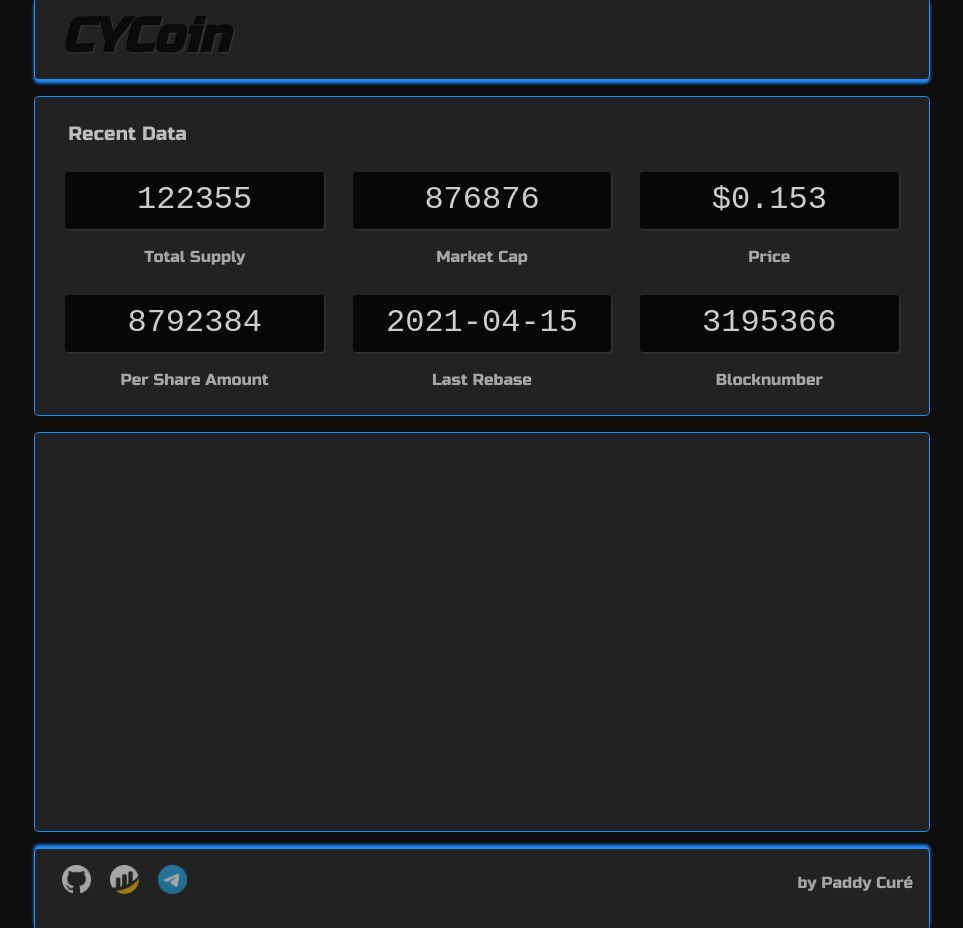
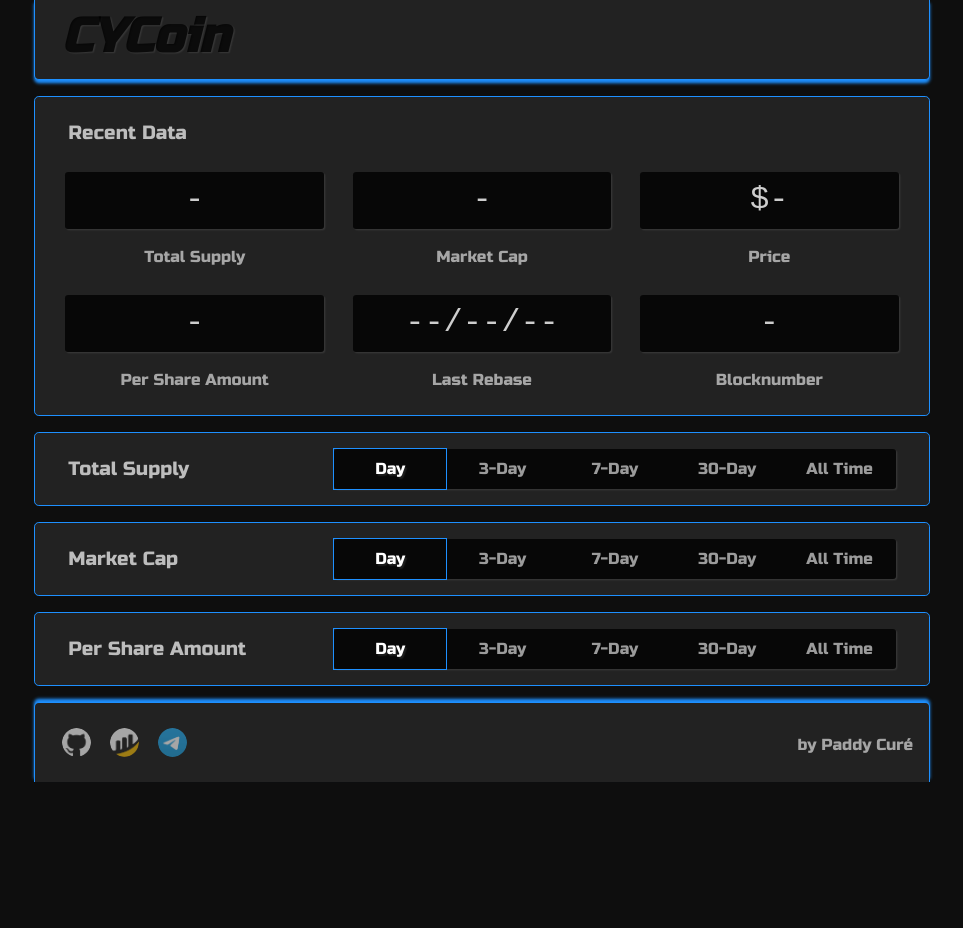
Before and after one commit to hal0177/cyc-metrics, a React (Create React App) app in the folder frontend/: page / in a window 1280 px wide. Shown: the whole page, without its empty margins (158-1121 px from the left). After the commit the page ends 800 px from the top, so only its background shows below. Built offline with nearby package versions, Linux system fonts and the light colour scheme.

Commit message:
timespan navigation

```diff
--- a/frontend/src/components/Content.jsx
+++ b/frontend/src/components/Content.jsx
@@ -1,7 +1,10 @@
 
 import styled from "styled-components";
 
-import QuickStats from "./QuickStats";
+import QuickStats from "./tabs/QuickStats";
+import TotalSupply from "./tabs/TotalSupply";
+import MarketCap from "./tabs/MarketCap";
+import PerShareAmount from "./tabs/PerShareAmount";
 
 
 const ContentContainer = styled.div`
@@ -27,11 +30,23 @@ const Block = styled.div`
 export default function Content() {
   return (
     <ContentContainer>
+
       <Block w={100} h={40}>
         <QuickStats />
       </Block>
-      <Block w={100} h={50}>
+
+      <Block w={100}>
+        <TotalSupply />
       </Block>
+
+      <Block w={100}>
+        <MarketCap />
+      </Block>
+
+      <Block w={100}>
+        <PerShareAmount />
+      </Block>
+
     </ContentContainer>
   );
 }
--- a/frontend/src/components/Footer.jsx
+++ b/frontend/src/components/Footer.jsx
@@ -23,13 +23,14 @@ const FooterContainer = styled.div`
 const Socials = styled.div`
   display: flex;
   justify-content: space-evenly;
+  align-items: center;
   width: 20%;
   padding: 2vh 1vh;
 `
 
 const A = styled.a`
   display: inline-block;
-  height: 100%;
+  height: 1.8rem;
 `
 
 const Logo = styled.img`
@@ -37,14 +38,16 @@ const Logo = styled.img`
   height: 1.8rem;
   opacity: 0.6;
   cursor: pointer;
+  border-radius: 2rem;
   &:hover {
     opacity: 1;
+    box-shadow: 0.08rem 0.08rem 1rem rgb(255, 255, 255, 0.2);
   }
 `
 
 const Sig = styled.div`
   height: 100%;
-  padding: 3vh 2vh;
+  padding: 4vh 2vh;
   font-family: "Russo One", sans-serif;
   font-size: 1rem;
   color: rgb(252, 252, 252);
@@ -52,6 +55,7 @@ const Sig = styled.div`
   cursor: default;
   &:hover {
     opacity: 1;
+    text-shadow: 0.1rem 0.1rem 0.1rem rgb(255, 255, 255, 0.1);
   }
 `
 
--- a/frontend/src/components/Header.jsx
+++ b/frontend/src/components/Header.jsx
@@ -1,7 +1,7 @@
 
 import styled from "styled-components";
 
-const Banner = styled.div`
+const HeaderContainer = styled.div`
   width: 70vw;
   height: 10vh;
   margin: 0 15% 2vh;
@@ -31,12 +31,10 @@ const Title = styled.div`
 
 export default function Header() {
   return (
-    <>
-      <Banner>
-        <Title>
-          CYCoin
-        </Title>
-      </Banner>
-    </>
+    <HeaderContainer>
+      <Title>
+        CYCoin
+      </Title>
+    </HeaderContainer>
   );
 }
--- /dev/null
+++ b/frontend/src/components/tabs/MarketCap.jsx
@@ -0,0 +1,107 @@
+
+import { useState } from "react";
+import styled from "styled-components";
+
+const MarketCapContainer = styled.div`
+  display: flex;
+  flex-direction: column;
+  width: 100%;
+  height: 100%;
+`
+
+const Nav = styled.div`
+  display: flex;
+  flex-direction: row;
+  width: 100%;
+`
+
+const Title = styled.div`
+  width: 28%;
+  height: 5vh;
+  margin: 0 2%;
+  font-family: "Russo One", sans-serif;
+  font-size: 1.2rem;
+  line-height: 5vh;
+  color: rgb(255, 255, 255, 0.7);
+  cursor: default;
+`
+
+const TimespanContainer = styled.div`
+  width: 68%;
+  height: 5vh;
+  margin: 0 2%;
+  border-radius: 0.2rem;
+  background-color: rgb(0, 0, 0, 0.8);
+  box-shadow: 0.08rem 0.08rem 0.1rem rgb(255, 255, 255, 0.1);
+`
+
+const Timespans = styled.ul`
+  width: 100%;
+  margin: 0;
+  padding: 0;
+  list-style-type: none;
+`
+
+const TimespanSelect = styled.li`
+  display: inline-block;
+  width: 20%;
+  height: 5vh;
+  color: ${props => props.selected ? "rgb(255, 255, 255, 1)" : "rgb(255, 255, 255, 0.6)"};
+  font-family: "Russo One", sans-serif;
+  font-size: 1rem;
+  cursor: pointer;
+  text-align: center;
+  line-height: 5vh;
+  text-shadow: ${props => props.selected ? "0.1rem 0.1rem 0.1rem rgb(255, 255, 255, 0.1)" : ""};
+  // background-color: ${props => props.selected ? "dodgerblue" : ""};
+  outline: ${props => props.selected ? "0.08rem solid dodgerblue" : ""};
+
+  &:hover {
+    background-color: dodgerblue;
+    color: rgb(255, 255, 255, 1);
+    text-shadow: 0.1rem 0.1rem 0.1rem rgb(255, 255, 255, 0.1);
+  }
+`
+
+const Main = styled.div`
+  width: 100%;
+  height: 40vh;
+`
+
+
+export default function MarketCap() {
+
+  const [ timespan, setTimespan ] = useState(0);
+
+  return (
+    <MarketCapContainer>
+
+      <Nav>
+        <Title>
+          Market Cap
+        </Title>
+
+        <TimespanContainer>
+          <Timespans>
+            <TimespanSelect selected={timespan === 0} onClick={() => setTimespan(0)}>
+              Day
+            </TimespanSelect>
+            <TimespanSelect selected={timespan === 1} onClick={() => setTimespan(1)}>
+              3-Day
+            </TimespanSelect>
+            <TimespanSelect selected={timespan === 2} onClick={() => setTimespan(2)}>
+              7-Day
+            </TimespanSelect>
+            <TimespanSelect selected={timespan === 3} onClick={() => setTimespan(3)}>
+              30-Day
+            </TimespanSelect>
+            <TimespanSelect selected={timespan === 4} onClick={() => setTimespan(4)}>
+              All Time
+            </TimespanSelect>
+          </Timespans>
+        </TimespanContainer>
+      </Nav>
+
+    </MarketCapContainer>
+  );
+}
--- /dev/null
+++ b/frontend/src/components/tabs/PerShareAmount.jsx
@@ -0,0 +1,107 @@
+
+import { useState } from "react";
+import styled from "styled-components";
+
+const PerShareAmountContainer = styled.div`
+  display: flex;
+  flex-direction: column;
+  width: 100%;
+  height: 100%;
+`
+
+const Nav = styled.div`
+  display: flex;
+  flex-direction: row;
+  width: 100%;
+`
+
+const Title = styled.div`
+  width: 28%;
+  height: 5vh;
+  margin: 0 2%;
+  font-family: "Russo One", sans-serif;
+  font-size: 1.2rem;
+  line-height: 5vh;
+  color: rgb(255, 255, 255, 0.7);
+  cursor: default;
+`
+
+const TimespanContainer = styled.div`
+  width: 68%;
+  height: 5vh;
+  margin: 0 2%;
+  border-radius: 0.2rem;
+  background-color: rgb(0, 0, 0, 0.8);
+  box-shadow: 0.08rem 0.08rem 0.1rem rgb(255, 255, 255, 0.1);
+`
+
+const Timespans = styled.ul`
+  width: 100%;
+  margin: 0;
+  padding: 0;
+  list-style-type: none;
+`
+
+const TimespanSelect = styled.li`
+  display: inline-block;
+  width: 20%;
+  height: 5vh;
+  color: ${props => props.selected ? "rgb(255, 255, 255, 1)" : "rgb(255, 255, 255, 0.6)"};
+  font-family: "Russo One", sans-serif;
+  font-size: 1rem;
+  cursor: pointer;
+  text-align: center;
+  line-height: 5vh;
+  text-shadow: ${props => props.selected ? "0.1rem 0.1rem 0.1rem rgb(255, 255, 255, 0.1)" : ""};
+  // background-color: ${props => props.selected ? "dodgerblue" : ""};
+  outline: ${props => props.selected ? "0.08rem solid dodgerblue" : ""};
+
+  &:hover {
+    background-color: dodgerblue;
+    color: rgb(255, 255, 255, 1);
+    text-shadow: 0.1rem 0.1rem 0.1rem rgb(255, 255, 255, 0.1);
+  }
+`
+
+const Main = styled.div`
+  width: 100%;
+  height: 40vh;
+`
+
+
+export default function PerShareAmount() {
+
+  const [ timespan, setTimespan ] = useState(0);
+
+  return (
+    <PerShareAmountContainer>
+
+      <Nav>
+        <Title>
+          Per Share Amount
+        </Title>
+
+        <TimespanContainer>
+          <Timespans>
+            <TimespanSelect selected={timespan === 0} onClick={() => setTimespan(0)}>
+              Day
+            </TimespanSelect>
+            <TimespanSelect selected={timespan === 1} onClick={() => setTimespan(1)}>
+              3-Day
+            </TimespanSelect>
+            <TimespanSelect selected={timespan === 2} onClick={() => setTimespan(2)}>
+              7-Day
+            </TimespanSelect>
+            <TimespanSelect selected={timespan === 3} onClick={() => setTimespan(3)}>
+              30-Day
+            </TimespanSelect>
+            <TimespanSelect selected={timespan === 4} onClick={() => setTimespan(4)}>
+              All Time
+            </TimespanSelect>
+          </Timespans>
+        </TimespanContainer>
+      </Nav>
+
+    </PerShareAmountContainer>
+  );
+}
--- a/frontend/src/components/QuickStats.jsx
+++ b/frontend/src/components/tabs/QuickStats.jsx
@@ -10,11 +10,12 @@ const QuickStatsContainer = styled.div`
 `
 
 const Title = styled.div`
-  width: 100%;
-  height: 8%;
-  margin: 1% 2%;
+  width: 96%;
+  height: 5vh;
+  margin: 0 2%;
   font-family: "Russo One", sans-serif;
   font-size: 1.2rem;
+  line-height: 5vh;
   color: rgb(255, 255, 255, 0.7);
   cursor: default;
 `
@@ -46,6 +47,7 @@ const InfoHeading = styled.div`
   cursor: default;
   &:hover {
     opacity: 1;
+    text-shadow: 0.1rem 0.1rem 0.1rem rgb(255, 255, 255, 0.1);
   }
 `
 
@@ -71,17 +73,17 @@ export default function QuickStats() {
       <InfoRow type="panels">
         <InfoPanel>
           <Data>
-            122355
+            -
           </Data>
         </InfoPanel>
         <InfoPanel>
           <Data>
-            876876
+            -
           </Data>
         </InfoPanel>
         <InfoPanel>
           <Data>
-            $0.153
+            $-
           </Data>
         </InfoPanel>
       </InfoRow>
@@ -101,17 +103,17 @@ export default function QuickStats() {
       <InfoRow type="panels">
         <InfoPanel>
           <Data>
-            8792384
+            -
           </Data>
         </InfoPanel>
         <InfoPanel>
           <Data>
-            {new Date().toISOString().slice(0, 10)}
+            --/--/--
           </Data>
         </InfoPanel>
         <InfoPanel>
           <Data>
-            3195366
+            -
           </Data>
         </InfoPanel>
       </InfoRow>
--- /dev/null
+++ b/frontend/src/components/tabs/TotalSupply.jsx
@@ -0,0 +1,107 @@
+
+import { useState } from "react";
+import styled from "styled-components";
+
+const TotalSupplyContainer = styled.div`
+  display: flex;
+  flex-direction: column;
+  width: 100%;
+  height: 100%;
+`
+
+const Nav = styled.div`
+  display: flex;
+  flex-direction: row;
+  width: 100%;
+`
+
+const Title = styled.div`
+  width: 28%;
+  height: 5vh;
+  margin: 0 2%;
+  font-family: "Russo One", sans-serif;
+  font-size: 1.2rem;
+  line-height: 5vh;
+  color: rgb(255, 255, 255, 0.7);
+  cursor: default;
+`
+
+const TimespanContainer = styled.div`
+  width: 68%;
+  height: 5vh;
+  margin: 0 2%;
+  border-radius: 0.2rem;
+  background-color: rgb(0, 0, 0, 0.8);
+  box-shadow: 0.08rem 0.08rem 0.1rem rgb(255, 255, 255, 0.1);
+`
+
+const Timespans = styled.ul`
+  width: 100%;
+  margin: 0;
+  padding: 0;
+  list-style-type: none;
+`
+
+const TimespanSelect = styled.li`
+  display: inline-block;
+  width: 20%;
+  height: 5vh;
+  color: ${props => props.selected ? "rgb(255, 255, 255, 1)" : "rgb(255, 255, 255, 0.6)"};
+  font-family: "Russo One", sans-serif;
+  font-size: 1rem;
+  cursor: pointer;
+  text-align: center;
+  line-height: 5vh;
+  text-shadow: ${props => props.selected ? "0.1rem 0.1rem 0.1rem rgb(255, 255, 255, 0.1)" : ""};
+  // background-color: ${props => props.selected ? "dodgerblue" : ""};
+  outline: ${props => props.selected ? "0.08rem solid dodgerblue" : ""};
+
+  &:hover {
+    background-color: dodgerblue;
+    color: rgb(255, 255, 255, 1);
+    text-shadow: 0.1rem 0.1rem 0.1rem rgb(255, 255, 255, 0.1);
+  }
+`
+
+const Main = styled.div`
+  width: 100%;
+  height: 40vh;
+`
+
+
+export default function TotalSupply() {
+
+  const [ timespan, setTimespan ] = useState(0);
+
+  return (
+    <TotalSupplyContainer>
+
+      <Nav>
+        <Title>
+          Total Supply
+        </Title>
+
+        <TimespanContainer>
+          <Timespans>
+            <TimespanSelect selected={timespan === 0} onClick={() => setTimespan(0)}>
+              Day
+            </TimespanSelect>
+            <TimespanSelect selected={timespan === 1} onClick={() => setTimespan(1)}>
+              3-Day
+            </TimespanSelect>
+            <TimespanSelect selected={timespan === 2} onClick={() => setTimespan(2)}>
+              7-Day
+            </TimespanSelect>
+            <TimespanSelect selected={timespan === 3} onClick={() => setTimespan(3)}>
+              30-Day
+            </TimespanSelect>
+            <TimespanSelect selected={timespan === 4} onClick={() => setTimespan(4)}>
+              All Time
+            </TimespanSelect>
+          </Timespans>
+        </TimespanContainer>
+      </Nav>
+
+    </TotalSupplyContainer>
+  );
+}
```
